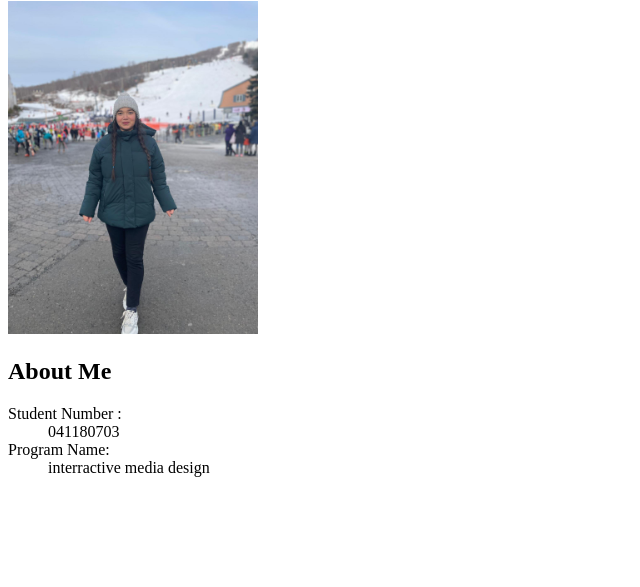
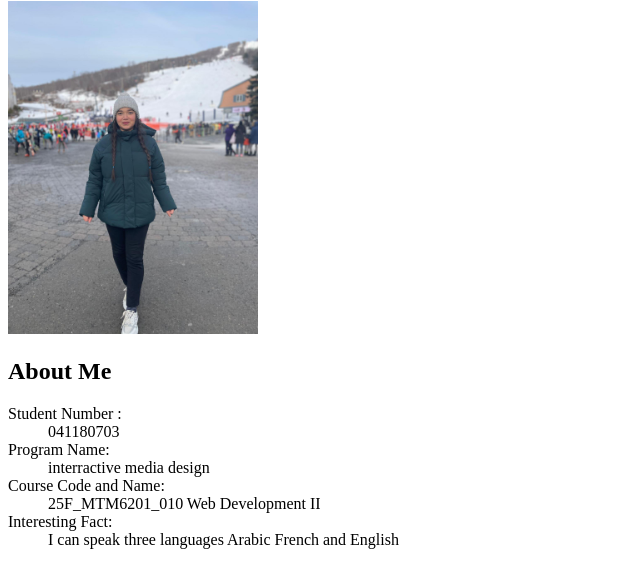
Before and after one commit to galo0008/mtm6201-week1, a plain HTML site: page index.html in a window 1280 px wide. Shown: the part 79-666 px from the top of the page, without its empty margins (0-640 px from the left). Drawn offline with Linux system fonts and the light colour scheme.

Commit message:
add changes

```diff
--- a/index.html
+++ b/index.html
@@ -12,17 +12,19 @@
 
     <h2>About Me</h2>
     <dl>
+
+
 <dt>Student Number :</dt>
 <dd>041180703</dd>
 
 <dt>Program Name:</dt>
 <dd>interractive media design</dd>
 
-<dt></dt>
-<dd></dd>
+<dt>Course Code and Name:</dt>
+<dd>25F_MTM6201_010 Web Development II</dd>
 
-<dt></dt>
-<dd></dd>
+<dt>Interesting Fact:</dt>
+<dd>I can speak three languages Arabic French and English</dd>
 
 
 
```
